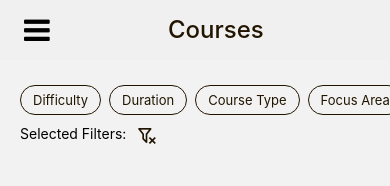
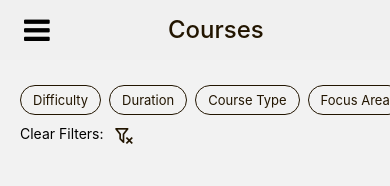
Before and after one commit to Harir99/CIS4030, a React Native app in the folder FitnessApp/: screen /Courses in a window 390 px wide. Shown: the top 186 px of the page. Built offline with nearby package versions, Linux system fonts and the light colour scheme; grey boxes are pictures that could not be loaded.

Commit message:
remove some features [color change]]

```diff
--- a/FitnessApp/src/components/FiltersUI.tsx
+++ b/FitnessApp/src/components/FiltersUI.tsx
@@ -11,14 +11,12 @@ const OptionButton = ({ option, onSelect, isSelected }) => {
     <TouchableOpacity
       style={[
         styles.optionButton,
-        isSelected ? styles.selectedOptionButton : null,
       ]}
       onPress={handleSelectOption}
     >
       <Text
         style={[
           styles.optionButtonText,
-          isSelected ? styles.selectedOptionText : null,
         ]}
       >
         {option}
@@ -117,15 +115,10 @@ const FiltersUI = ({
         />
       </View>
       <View style={styles.selectedFiltersContainer}>
-        <Text style={{ marginRight: 10 }}>Selected Filters:</Text>
+        <Text style={{ marginRight: 10 }}>Clear Filters:</Text>
          <TouchableOpacity onPress={clearAllFilters} style={styles.clearButton}>
              <Icon name="filter-remove-outline" size={20} color="#221500" />
          </TouchableOpacity>
-
-        {selectedDifficulty && <Text style={styles.selectedFilter}>{selectedDifficulty}</Text>}
-        {selectedDuration && <Text style={styles.selectedFilter}>{selectedDuration}</Text>}
-        {selectedCourseType && <Text style={styles.selectedFilter}>{selectedCourseType}</Text>}
-        {selectedFocusArea && <Text style={styles.selectedFilter}>{selectedFocusArea}</Text>}
       </View>
     </View>
   );
```
